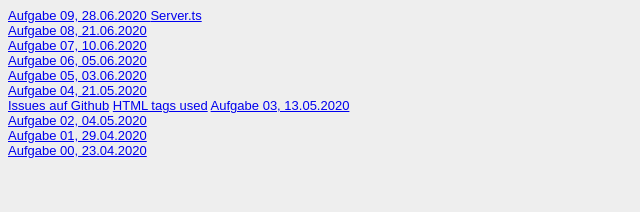
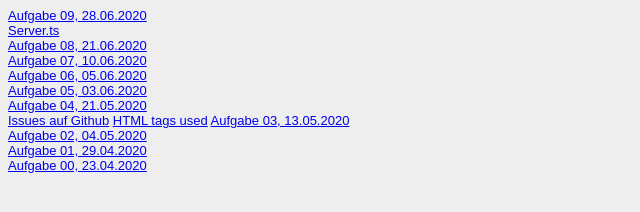
Before and after one commit to loge99/gis_lorenzo, a website: page Steckbrief/steckbrief.htm in a window 1280 px wide. Shown: the whole page, without its empty margins (0-640 px from the left). Drawn offline with Linux system fonts and the light colour scheme.

Commit message:
Aufgabe 9 Upate

```diff
--- a/Steckbrief/steckbrief.htm
+++ b/Steckbrief/steckbrief.htm
@@ -16,7 +16,7 @@
 <body>
 	<!-- Hier die Links zu den gelösten Aufgaben einstellen, aktuelle oben, alte stehen lassen! Format: Aufgabenbezeichnung, Datum -->
 
-	<a href="https://loge99.github.io/gis_lorenzo/Aufgabe09/index.html" target="_blank">Aufgabe 09, 28.06.2020 </a><a
+	<a href="https://loge99.github.io/gis_lorenzo/Aufgabe09/index.html" target="_blank">Aufgabe 09, 28.06.2020 </a><br><a
 			href="https://github.com/loge99/gis_lorenzo/blob/master/Aufgabe09/server.ts"> Server.ts</a><br>
 			<a href="https://loge99.github.io/gis_lorenzo/Aufgabe08/login.html" target="_blank">Aufgabe 08,
 				21.06.2020</a><br>
```
